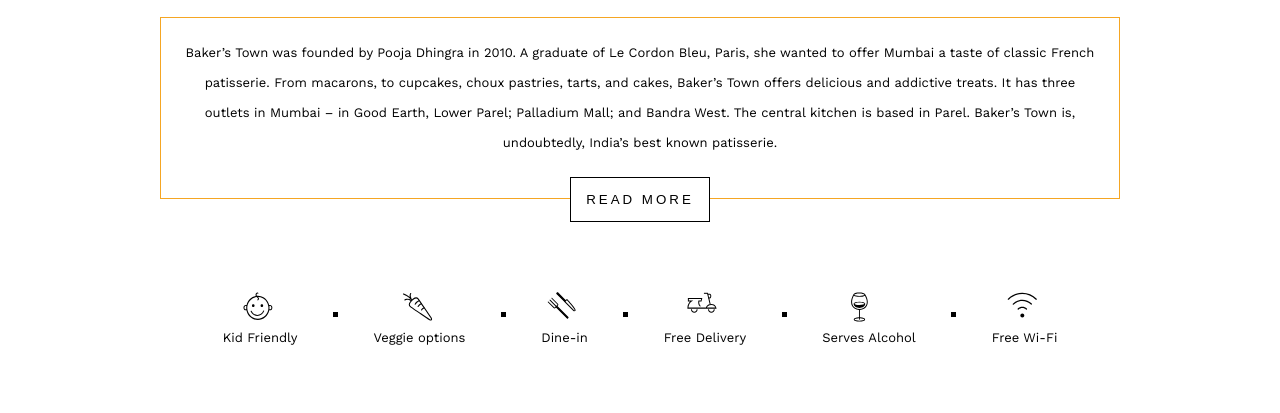
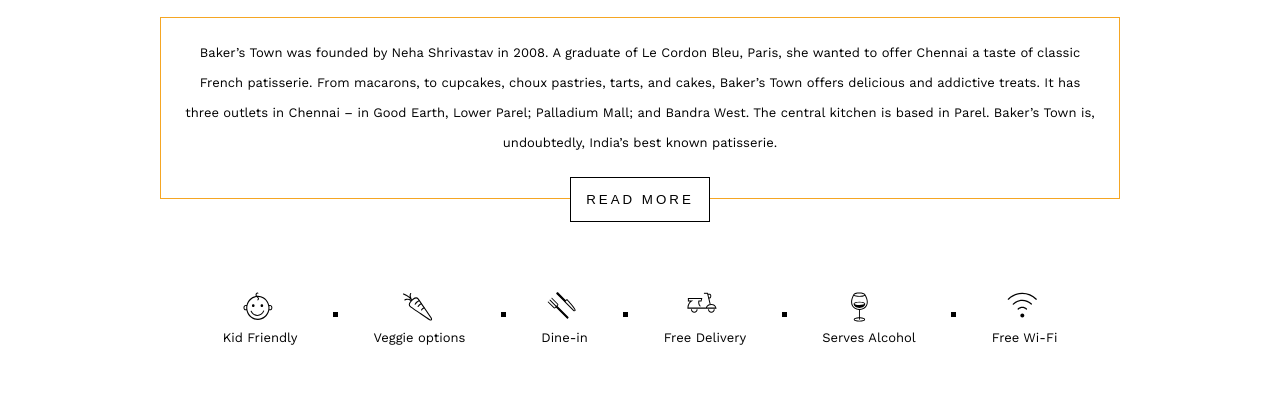
Before and after one commit to pbhatti/Rise-Template, a plain HTML site: page index.html in a window 1280 px wide. Shown: the part 649-1062 px from the top of the page. Drawn offline with nearby package versions, Linux system fonts and the light colour scheme.

Commit message:
text edit

```diff
--- a/css/styles.css
+++ b/css/styles.css
@@ -1,3 +1,6 @@
+@import url('https://fonts.googleapis.com/css?family=Lato:400,700,900');
+
+
 *,
 *:after,
 *:before {
--- a/index.html
+++ b/index.html
@@ -68,7 +68,7 @@
 	  <section class="aboutus"> <!-- ABOUT US STARTS -->
 	    <h2 class="section-title"> We are </h2>
 	    <div class="contentbox">
-	       	<p> Baker’s Town was founded by Pooja Dhingra in 2010. A graduate of Le Cordon Bleu, Paris, she wanted to offer Mumbai a taste of classic French patisserie. From macarons, to cupcakes, choux pastries, tarts, and cakes, Baker’s Town offers delicious and addictive treats. It has three outlets in Mumbai – in Good Earth, Lower Parel; Palladium Mall; and Bandra West. The central kitchen is based in Parel. Baker’s Town is, undoubtedly, India’s best known patisserie. </p>
+	       	<p> Baker’s Town was founded by Neha Shrivastav in 2008. A graduate of Le Cordon Bleu, Paris, she wanted to offer Chennai a taste of classic French patisserie. From macarons, to cupcakes, choux pastries, tarts, and cakes, Baker’s Town offers delicious and addictive treats. It has three outlets in Chennai – in Good Earth, Lower Parel; Palladium Mall; and Bandra West. The central kitchen is based in Parel. Baker’s Town is, undoubtedly, India’s best known patisserie. </p>
 	    </div>
 	    <button type="button" class="btn secondary-btn-black">Read more</button>
 	  </section> <!-- ABOUT US ENDS -->
```
